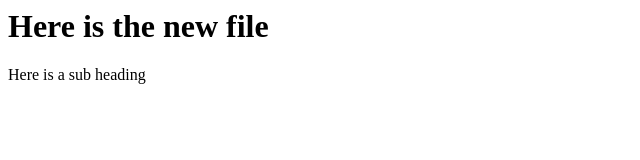
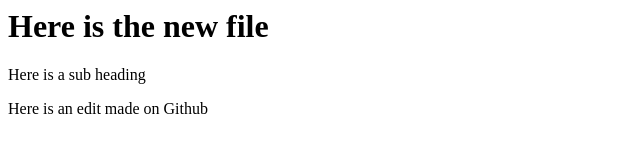
Before and after one commit to tomhwtt/manual, a plain HTML site: page index.html in a window 1280 px wide. Shown: the whole page, without its empty margins (0-640 px from the left). Drawn offline with Linux system fonts and the light colour scheme.

Commit message:
Update index.html

```diff
--- a/index.html
+++ b/index.html
@@ -1,2 +1,4 @@
 <h1>Here is the new file</h1>
 <p>Here is a sub heading</p>
+
+<p>Here is an edit made on Github</p>
```
